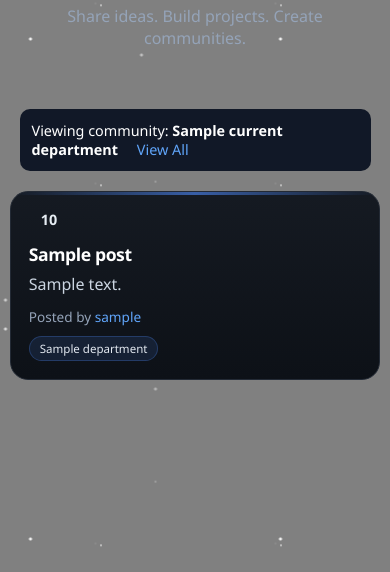
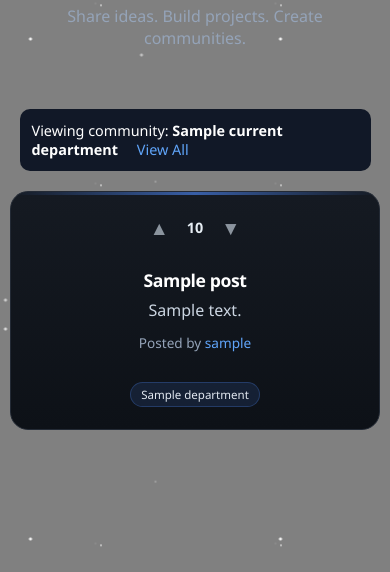
Before and after one commit to MSR-Projects7274/pulse, a Django app: template pulse/templates/posts/home.html in a window 390 px wide. Shown: the part 272-844 px from the top of the page. Run offline with Django 3.2, Linux system fonts and the light colour scheme; the template is opened without the code that fills it: most values are stand-ins (such as "Sample title", 1, 10 or a date in 2020).

Commit message:
Update README, Update Mobile styles

```diff
--- a/pulse/templates/posts/home.html
+++ b/pulse/templates/posts/home.html
@@ -64,7 +64,7 @@
           <a
             href="{% url 'post_upvote' post.pk %}"
             class="vote-arrow up {% if post.user_vote and post.user_vote.value == 1 %}active-up{% endif %}"
-          >
+          > ▲
           </a>
 
           <div class="score">{{ post.score }}</div>
@@ -72,7 +72,7 @@
           <a
             href="{% url 'post_downvote' post.pk %}"
             class="vote-arrow down {% if post.user_vote and post.user_vote.value == -1 %}active-down{% endif %}"
-          >
+          > ▼
           </a>
         </div>
 
--- a/static/css/style.css
+++ b/static/css/style.css
@@ -519,28 +519,46 @@ a:hover {
 .post-detail-card {
     background: linear-gradient(
         180deg,
-        rgba(21,26,34,1),
-        rgba(13,17,23,1)
+        rgba(21, 26, 34, 1),
+        rgba(13, 17, 23, 1)
     );
 
     border: 1px solid var(--border);
     border-radius: 18px;
 
-    padding: 28px;
-    margin-bottom: 30px;
+    padding: 32px;
+    margin-bottom: 40px;
 
     position: relative;
     overflow: hidden;
 }
 
+/* title */
 .post-detail-title {
     font-size: 2rem;
-    margin-bottom: 10px;
+    margin-bottom: 18px;
+    line-height: 1.3;
 }
 
+/* meta under title */
+.post-meta {
+    margin-bottom: 20px;
+    color: #94a3b8;
+}
+
+/* main body */
 .post-detail-content {
-    margin-top: 18px;
-    line-height: 1.7;
+    margin-top: 20px;
+    margin-bottom: 28px;
+    font-size: 1rem;
+    line-height: 1.8;
+}
+
+/* if buttons under post */
+.post-actions {
+    margin-top: 20px;
+    display: flex;
+    gap: 12px;
 }
 
 /* =========================
@@ -825,19 +843,23 @@ a:hover {
 
     /* POST CARDS */
     .post-card {
-        flex-direction: column;
-        gap: 12px;
-        padding: 18px;
+    flex-direction: column;
+    gap: 18px;              /* more breathing room */
+    padding: 22px 18px;
+    text-align: center;     /* centers text */
+    align-items: center;    /* centers internal flex items */
     }
 
     /* POST VOTING */
     .vote-column {
-        flex-direction: row;
-        justify-content: flex-start;
-        width: auto;
-        margin-right: 0;
-        float: none;
-        gap: 12px;
+    flex-direction: row;
+    justify-content: center;
+    align-items: center;
+    width: auto;
+    margin-right: 0;
+    float: none;
+    gap: 18px;            /* bigger spacing */
+    margin-bottom: 8px;   /* separates votes from content */
     }
 
     .vote-arrow {
```
Also changed, not shown: README.md, db.sqlite3.
